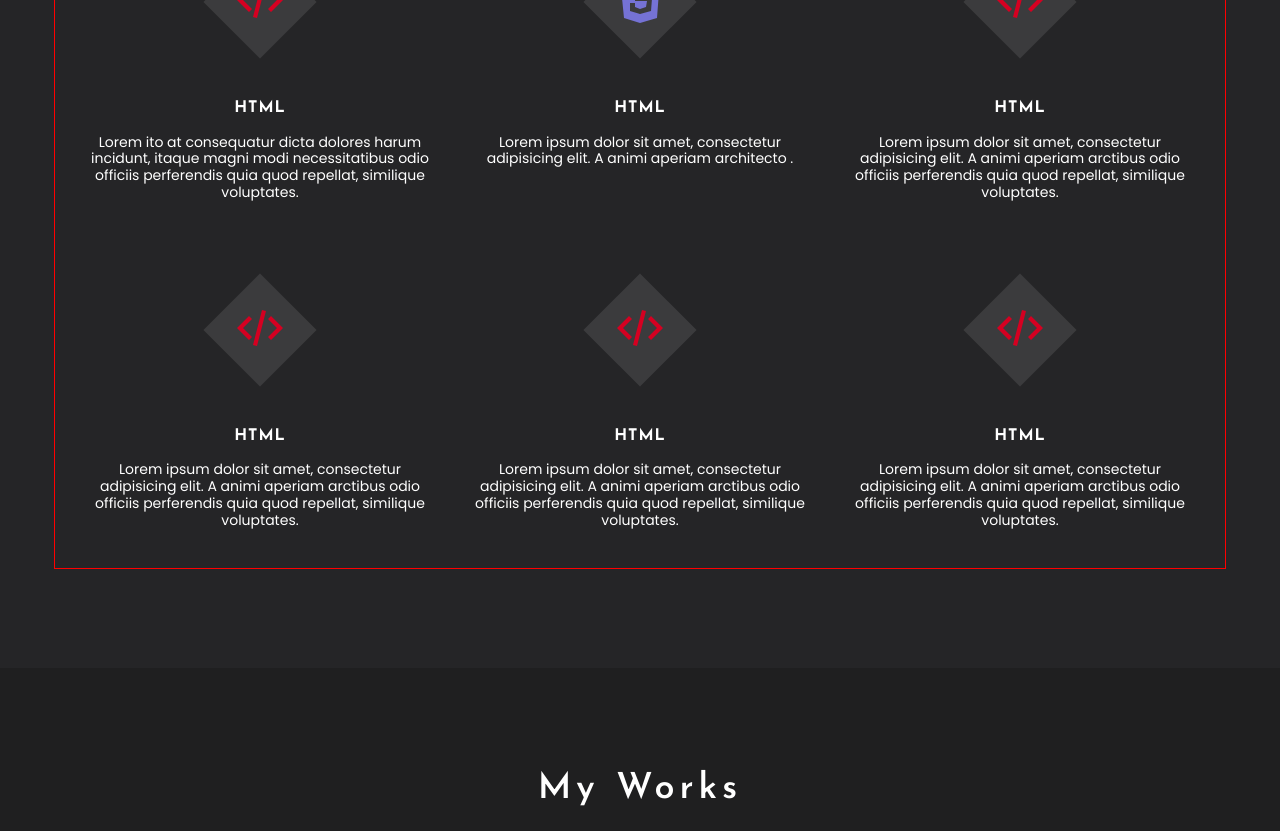
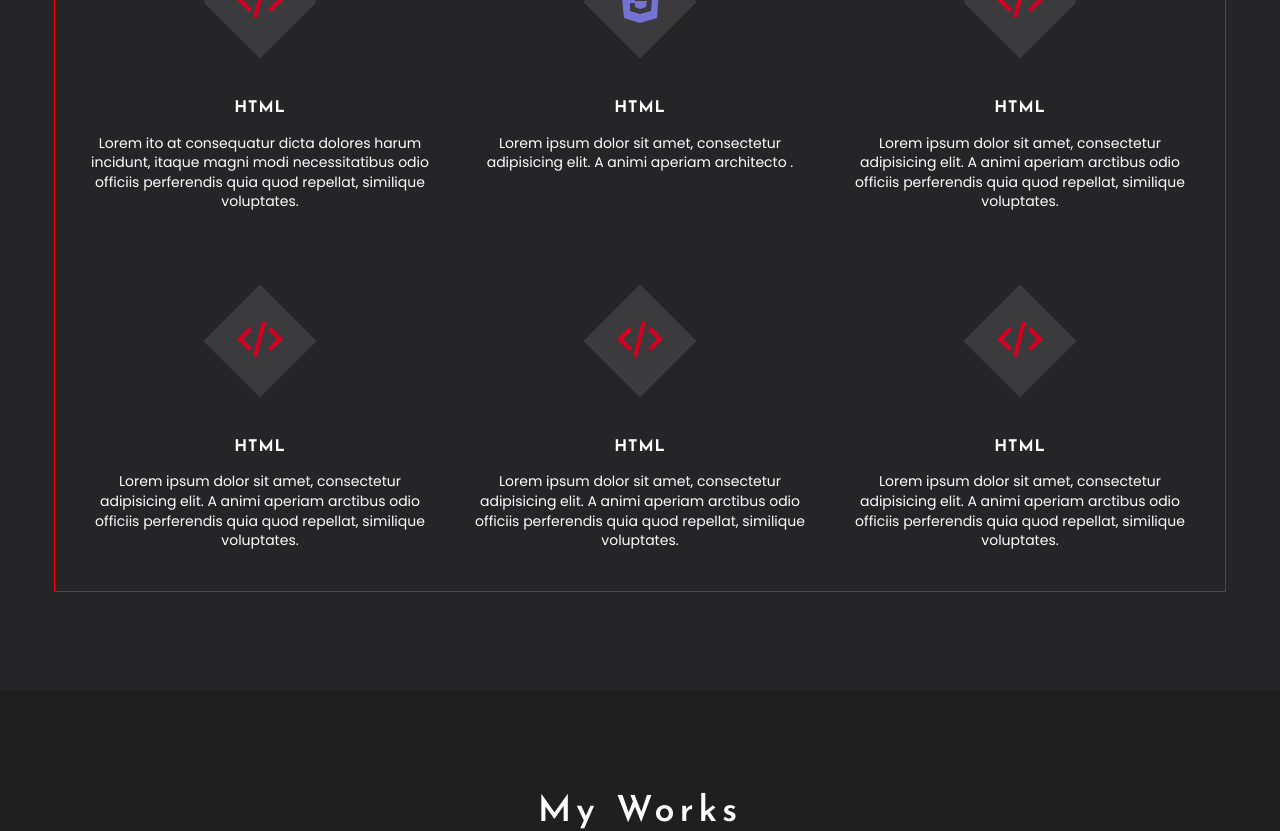
Before and after one commit to Yelkira/StyledPortfolio, a React app: page / in a window 1280 px wide. Shown: the part 1120-1951 px from the top of the page. Built offline with nearby package versions, Linux system fonts and the light colour scheme.

Commit message:
add styles for GlobalStyles.ts.tsx

```diff
--- a/src/styles/GlobalStyles.ts
+++ b/src/styles/GlobalStyles.ts
@@ -21,25 +21,45 @@ export const GlobalStyles = createGlobalStyle`
     color: ${theme.colors.font};
     line-height: 1.2;
   }
-  a{
+
+  a {
     text-decoration: none;
+    color: ${theme.colors.font};
   }
-  ul{
+
+  ul {
     list-style: none;
   }
-  button{
+
+  button {
     background-color: unset;
-    border:none;
+    border: none;
+    cursor: pointer;
+    color: ${theme.colors.font};
   }
 
-  section{
+  section {
     padding: 100px 0;
   }
 
-  section:nth-of-type(odd){
+  section:nth-of-type(odd) {
     background-color: ${theme.colors.primaryBg};
   }
-  section:nth-of-type(even){
+
+  section:nth-of-type(even) {
     background-color: ${theme.colors.secondaryBg};
   }
+
+  h3 {
+    font-family: 'Josefin Sans', sans-serif;
+    font-weight: 700;
+    font-size: 16px;
+    letter-spacing: 1px;
+  }
+
+  p {
+    font-weight: 400;
+    font-size: 14px;
+    line-height: 1.4;
+  }
 `
```
